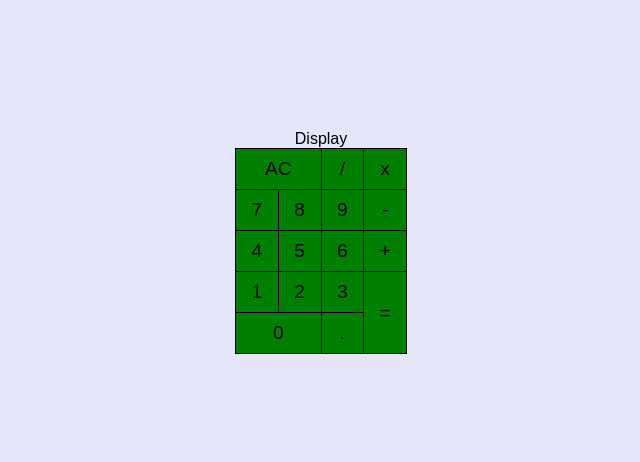
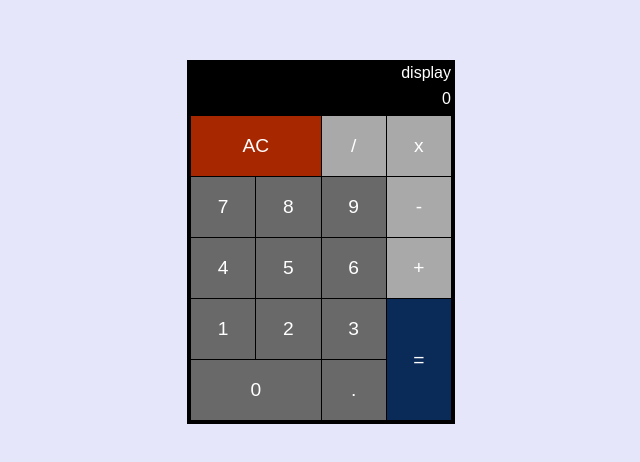
Before and after one commit to Geist0504/calculator, a React (Create React App) app: page / in a window 1280 px wide. Shown: the part 158-620 px from the top of the page, without its empty margins (319-959 px from the left). Built offline with nearby package versions, Linux system fonts and the light colour scheme.

Commit message:
added clickhandler

```diff
--- a/src/App.css
+++ b/src/App.css
@@ -15,6 +15,9 @@ button {
 button:hover {
   border: solid white 1px; }
 
+button:focus {
+  outline: none; }
+
 .calculator {
   height: 100%;
   width: 100%;
@@ -27,29 +30,41 @@ button:hover {
   margin-left: auto;
   margin-right: auto;
   display: grid;
-  width: 170px;
+  width: 260px;
   grid-template-columns: repeat(4, 1fr);
   /* grid-column-gap: 2px;
   grid-row-gap: 2px;*/
   grid-gap: 1px;
-  grid-auto-rows: 40px;
+  grid-auto-rows: 60px;
   background: black;
-  border: solid black 1px; }
+  border: solid black 4px; }
 
 #display {
   margin-left: auto;
   margin-right: auto;
-  text-align: center;
-  width: 170px; }
+  text-align: right;
+  background-color: black;
+  color: white;
+  border: solid black 4px;
+  width: 260px; }
 
 #clear {
-  grid-column: span 2; }
+  grid-column: span 2;
+  background-color: #A62700; }
 
 #equals {
-  grid-row: span 2; }
+  grid-row: span 2;
+  background-color: #0a2b58; }
 
 #zero {
   grid-column: span 2; }
 
 .button {
-  background: green; }
+  background: #696969;
+  color: white; }
+
+#add,
+#subtract,
+#multiply,
+#divide {
+  background-color: #A9A9A9; }
--- a/src/App.js
+++ b/src/App.js
@@ -39,12 +39,31 @@ const buttons = [
     id: 'decimal' }]
 
 class App extends Component {
+  constructor(props) {
+    super(props)
+    this.state = {
+      display: 'display',
+      calculation: '0',
+      top_display: '',
+      just_calculated: false,
+      calculated: false
+    }
+    this.handleClick = this.handleClick.bind(this)
+  }
+  handleClick(event) {
+    let entry = event.target.innerHTML
+    console.log(entry)
+    this.setState({
+      calculation: this.state.calculation + entry
+    })
+  }
   render() {
     let calc_buttons = buttons.map((obj) => (<button className='button' key= {obj.id}
-      id={obj.id}>{obj.key}</button>))
+      id={obj.id} onClick={this.handleClick}>{obj.key}</button>))
     return (
       <div className='calculator'>
-        <div id='display'>Display</div>
+        <div id='display'>{this.state.display}</div>
+        <div id='display'>{this.state.calculation}</div>
         <div className='container'>{calc_buttons}</div>
       </div>
     );
--- a/src/App.scss
+++ b/src/App.scss
@@ -1,5 +1,8 @@
-$container-width: 170px;
+$container-width: 260px;
 $background-color: #E6E6FA;
+$red-color: #A62700;
+$operator-color: #A9A9A9;
+$dark-blue: #0a2b58;
 
 html,
 body,
@@ -22,6 +25,10 @@ button:hover{
   border: solid white 1px;
 }
 
+button:focus {
+  outline: none;
+}
+
 .calculator{
   height: 100%;
   width: 100%;
@@ -40,23 +47,28 @@ button:hover{
  /* grid-column-gap: 2px;
   grid-row-gap: 2px;*/
   grid-gap: 1px;
-  grid-auto-rows: 40px;
+  grid-auto-rows: 60px;
   background: black;
-  border: solid black 1px;
+  border: solid black 4px;
 }
 
 #display{
   margin-left: auto;
   margin-right: auto;
-  text-align: center;
+  text-align: right;
+  background-color: black;
+  color: white;
+  border: solid black 4px;
   width: $container-width;
 }
 
 #clear{
   grid-column: span 2;
+  background-color: $red-color;
 }
 #equals{
   grid-row: span 2;
+  background-color:$dark-blue;
 }
 
 #zero{
@@ -64,5 +76,13 @@ button:hover{
 }
 
 .button{
-  background: green;
+  background: #696969;
+  color: white;
 }
+
+#add,
+#subtract,
+#multiply,
+#divide{
+  background-color: $operator-color;
+}
```
